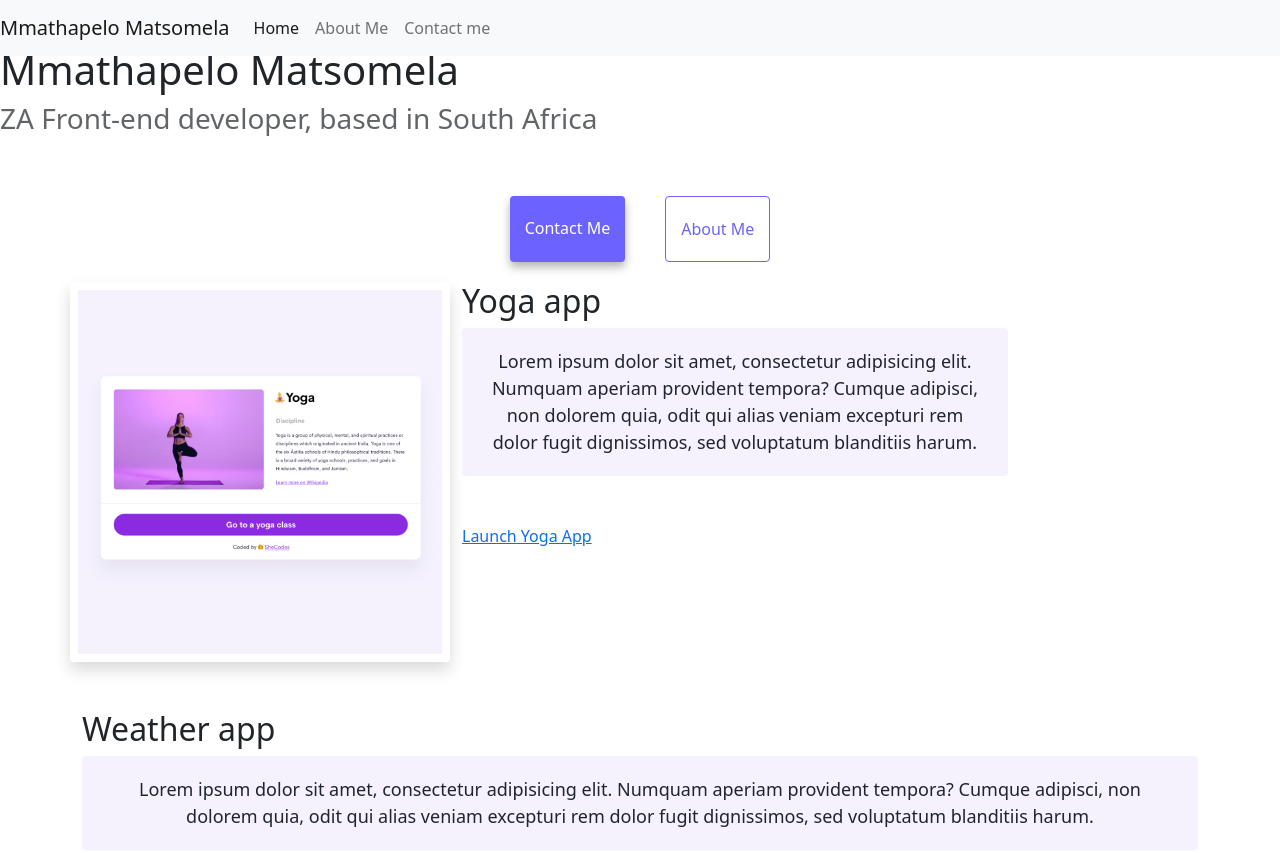
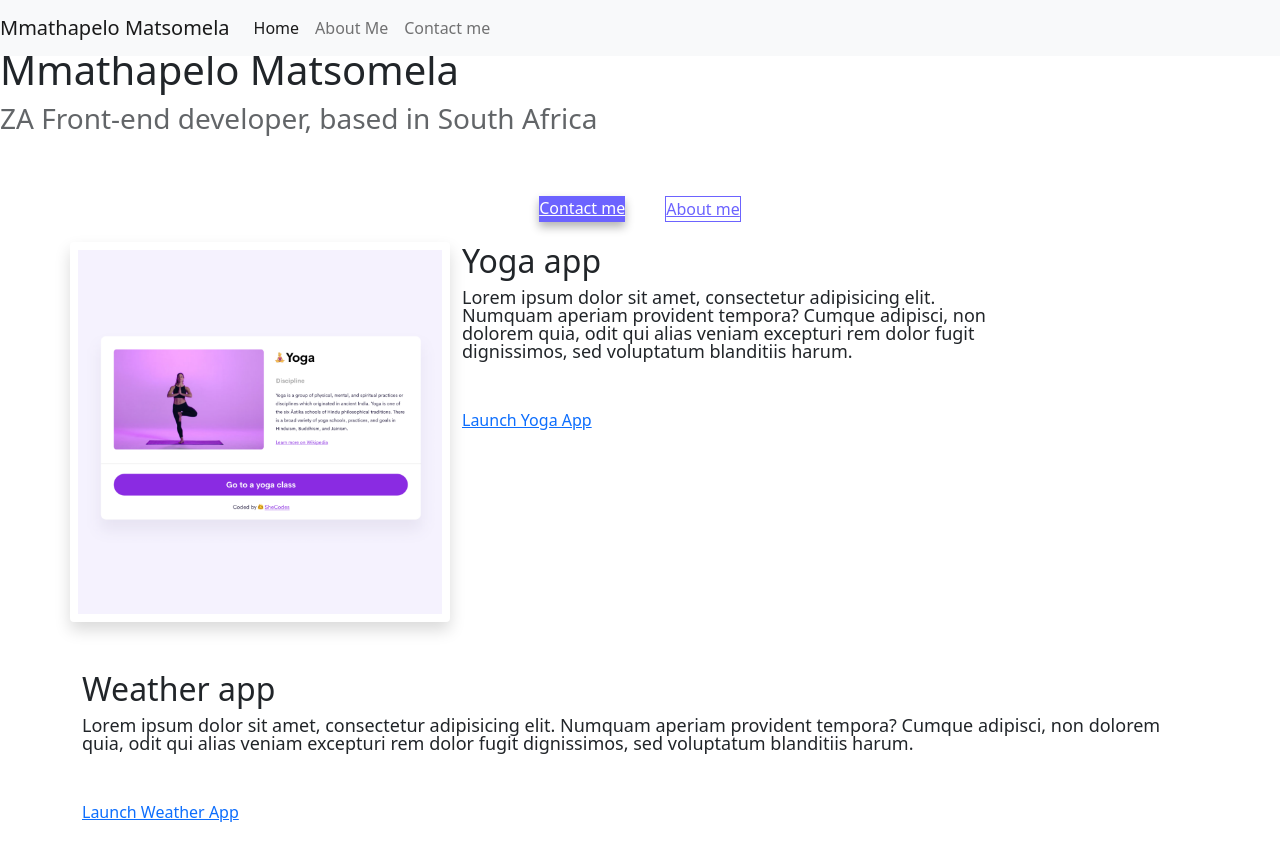
Before and after one commit to thapsrit/about-me, a website: page index.html in a window 1280 px wide. Shown: the top 853 px of the page. Drawn offline with nearby package versions, Linux system fonts and the light colour scheme.

Commit message:
added css

```diff
--- a/style.css
+++ b/style.css
@@ -30,11 +30,11 @@ h3 {
 }
 
 h1 {
-  font-size: 70px;
+  font-size: 96px;
 }
 
 h2 {
-  font-size: 38px;
+  font-size: 48px;
 }
 
 h3 {
@@ -43,12 +43,9 @@ h3 {
 }
 
 p {
-  background: var(--secondary-color);
-  padding: 20px;
-  border-radius: 4px;
   font-size: 18px;
-  line-height: 1.5;
-  text-align: center;
+
+  line-height: 1;
 }
 
 .navigation-links {
@@ -59,10 +56,6 @@ p {
 
 .navigation-links a {
   margin: 20px;
-  border-radius: 4px;
-  padding: 20px 15px;
-  text-decoration: none;
-  text-transform: capitalize;
 }
 
 .contact-link {
```
